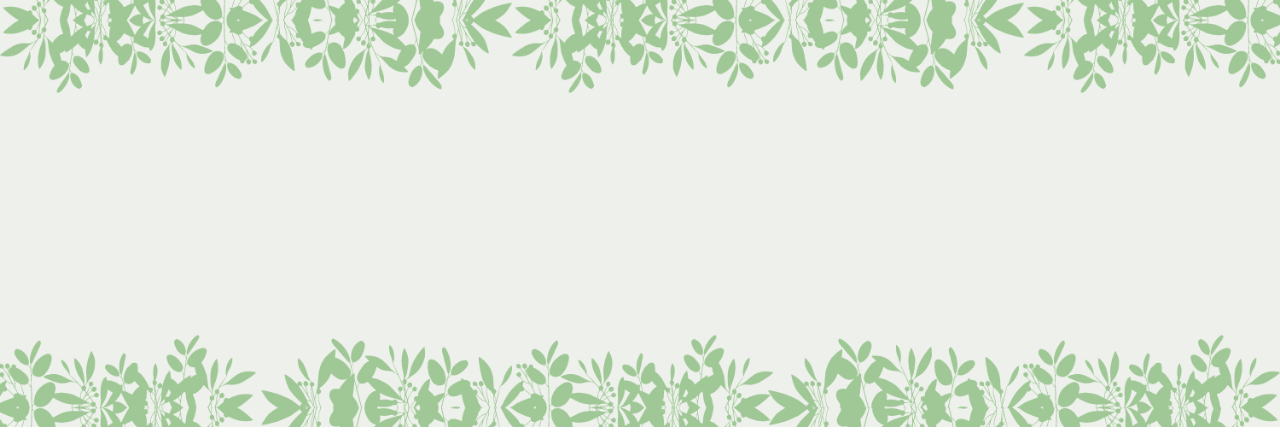
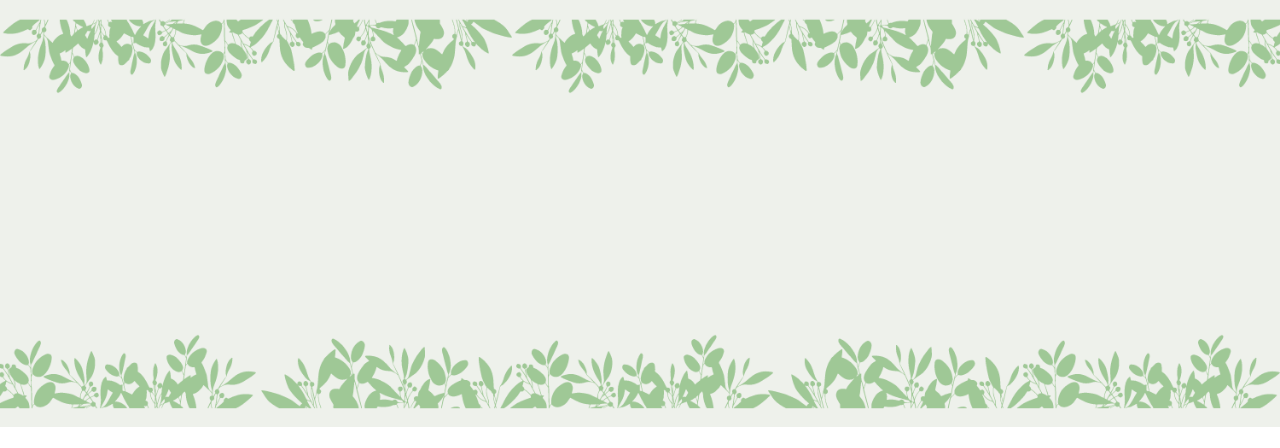
Before and after one commit to paskallogopedia/paskallogopedia.github.io, a plain HTML site: page arak/index.html in a window 1280 px wide. Shown: the top 448 px of the page. Drawn offline with Linux system fonts and the light colour scheme; files that its build step writes are made by us from their sources.

Commit message:
újabbpróba

```diff
--- a/arak/index.html
+++ b/arak/index.html
@@ -117,7 +117,7 @@ window._wpemojiSettings = {"baseUrl":"https:\/\/s.w.org\/images\/core\/emoji\/14
 <div class="wp-site-blocks">
 <header class="wp-block-template-part">
 <div class="wp-block-cover is-light" style="min-height:439px">
-<span aria-hidden="true" class="wp-block-cover__background has-background-dim-0 has-background-dim" style="background-color:#000000"></span><img fetchpriority="high" decoding="async" width="1500" height="500" class="wp-block-cover__image-background wp-image-161" alt="" src="/wp-content/uploads/2024/03/probaljukmeg.png" data-object-fit="cover" srcset="/wp-content/uploads/2024/03/probaljukmeg.png 1500w, /wp-content/uploads/2024/03/probaljukmeg-300x100.png 300w, /wp-content/uploads/2024/03/probaljukmeg-1024x341.png 1024w, /wp-content/uploads/2024/03/probaljukmeg-768x256.png 768w" sizes="(max-width: 1500px) 100vw, 1500px"><div class="wp-block-cover__inner-container is-layout-flow wp-block-cover-is-layout-flow">
+<span aria-hidden="true" class="wp-block-cover__background has-background-dim-0 has-background-dim" style="background-color:#000000"></span><img fetchpriority="high" decoding="async" width="1500" height="500" class="wp-block-cover__image-background wp-image-164" alt="" src="/wp-content/uploads/2024/03/ujabbproba.png" data-object-fit="cover" srcset="/wp-content/uploads/2024/03/ujabbproba.png 1500w, /wp-content/uploads/2024/03/ujabbproba-300x100.png 300w, /wp-content/uploads/2024/03/ujabbproba-1024x341.png 1024w, /wp-content/uploads/2024/03/ujabbproba-768x256.png 768w" sizes="(max-width: 1500px) 100vw, 1500px"><div class="wp-block-cover__inner-container is-layout-flow wp-block-cover-is-layout-flow">
 <div class="wp-block-group is-layout-flow wp-block-group-is-layout-flow">
 <div class="wp-block-group alignwide is-vertical is-content-justification-center is-layout-flex wp-container-core-group-layout-4 wp-block-group-is-layout-flex" style="padding-top:1em;padding-right:0px;padding-bottom:2em;padding-left:0px">
 <div class="wp-block-group is-layout-flow wp-container-core-group-layout-2 wp-block-group-is-layout-flow">
```
Also changed, not shown: category/egyeb/index.html (+1 -1 lines), category/uncategorized/index.html (+1 -1 lines), elerhetosegek/index.html (+1 -1 lines), hello-vilag/index.html (+1 -1 lines), hello-world/index.html (+1 -1 lines), index.html (+1 -1 lines), szolgaltatasok/index.html (+1 -1 lines), wp-content/uploads/2024/03/ujabbproba-1024x341.png (added), wp-content/uploads/2024/03/ujabbproba-300x100.png (added), wp-content/uploads/2024/03/ujabbproba-768x256.png (added), wp-content/uploads/2024/03/ujabbproba.png (added).
